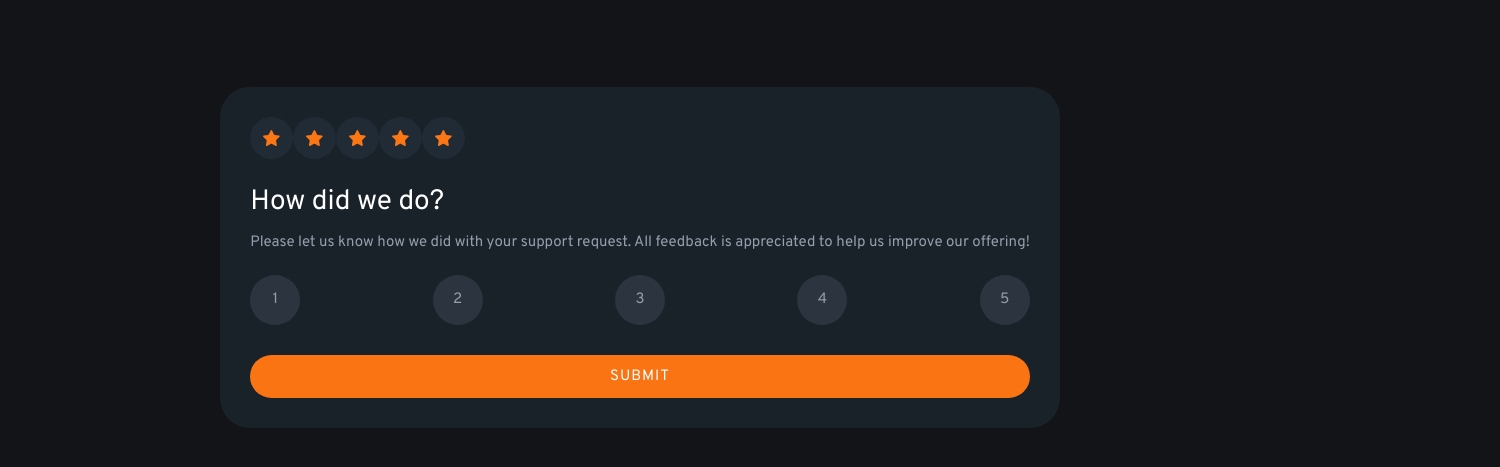
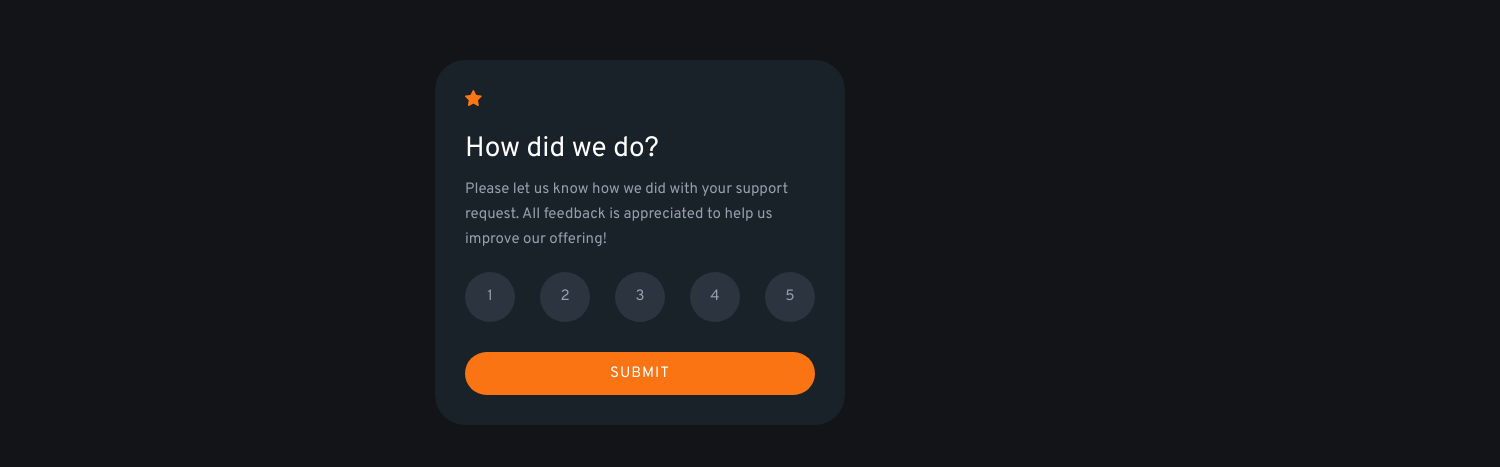
Before and after one commit to AshB0rne/Interactive-Rating-Component-Challenge, a plain HTML site: page index.html in a window 1280 px wide. Shown: the part 143-610 px from the top of the page, 1500 px wide, since content can reach past the window. Drawn offline with Linux system fonts and the light colour scheme.

Commit message:
Update style.css

```diff
--- a/style.css
+++ b/style.css
@@ -6,33 +6,50 @@
   color: hsl(0, 0%, 100%);
 }
 body {
+  position: relative;
   background: hsl(216, 12%, 8%);
   min-height: 100vh;
   display: flex;
+  flex-direction: column;
+  gap: 20px;
   justify-content: center;
   align-items: center;
 }
+main {
+  display: flex;
+  justify-content: center;
+  align-items: center;
+  flex-direction: column;
+  gap: 30px;
+}
+
+/* error message */
+
+.error-message {
+  color: red;
+  text-align: center;
+}
+
+/* rating state */
+
 .inner-wrapper {
   padding: 30px;
   background: hsl(210, 24%, 13%);
   border-radius: 30px;
-  z-index: 5;
-}
-.inactive-inner-wrapper {
-  opacity: 0;
-  z-index: -5;
 }
 .upper-part {
   display: flex;
   margin-bottom: 25px;
+  gap: 10px;
+}
+.upper-part .star1 {
+  display: flex;
 }
 .upper-part span {
-  padding: 13px;
-  border-radius: 50%;
-  display: flex;
+  display: none;
   justify-content: center;
   align-items: center;
-  background: hsl(211, 24%, 17%);
+  transition: 0.3s;
 }
 .middle-part {
   margin-bottom: 20px;
@@ -49,6 +66,7 @@ body {
   font-size: 15px;
   font-weight: 400;
   color: hsl(217, 12%, 63%);
+  width: 350px;
   margin-bottom: 20px;
 }
 .button-container {
@@ -69,7 +87,7 @@ body {
   font-weight: 400;
   background: hsl(213, 17%, 21%);
   cursor: pointer;
-  transition: 0.2s;
+  transition: 0.3s;
 }
 .middle-part button:hover {
   color: white;
@@ -91,23 +109,22 @@ body {
   width: 100%;
   text-transform: uppercase;
   cursor: pointer;
-  transition: 0.2s;
+  transition: 0.3s;
 }
 .lower-part button:hover {
   color: hsl(25, 97%, 53%);
   background: hsl(0, 0%, 100%);
 }
 
-/* Thank You State design start */
+/* Thank You State */
 
 .thank-you-state-wrapper {
-  display: flex;
+  display: none;
   justify-content: center;
   align-items: center;
   position: absolute;
   height: 100%;
   width: 100%;
-  opacity: 0;
 }
 .tystate-inner-wrapper {
   display: flex;
@@ -152,3 +169,15 @@ body {
   line-height: 22px;
   color: hsl(217, 12%, 63%);
 }
+
+/* for responsive design */
+
+@media screen and (max-width: 375px)
+{
+  body {
+    padding: 20px;
+  }
+  p {
+    width: 300px;
+  }
+}
```
